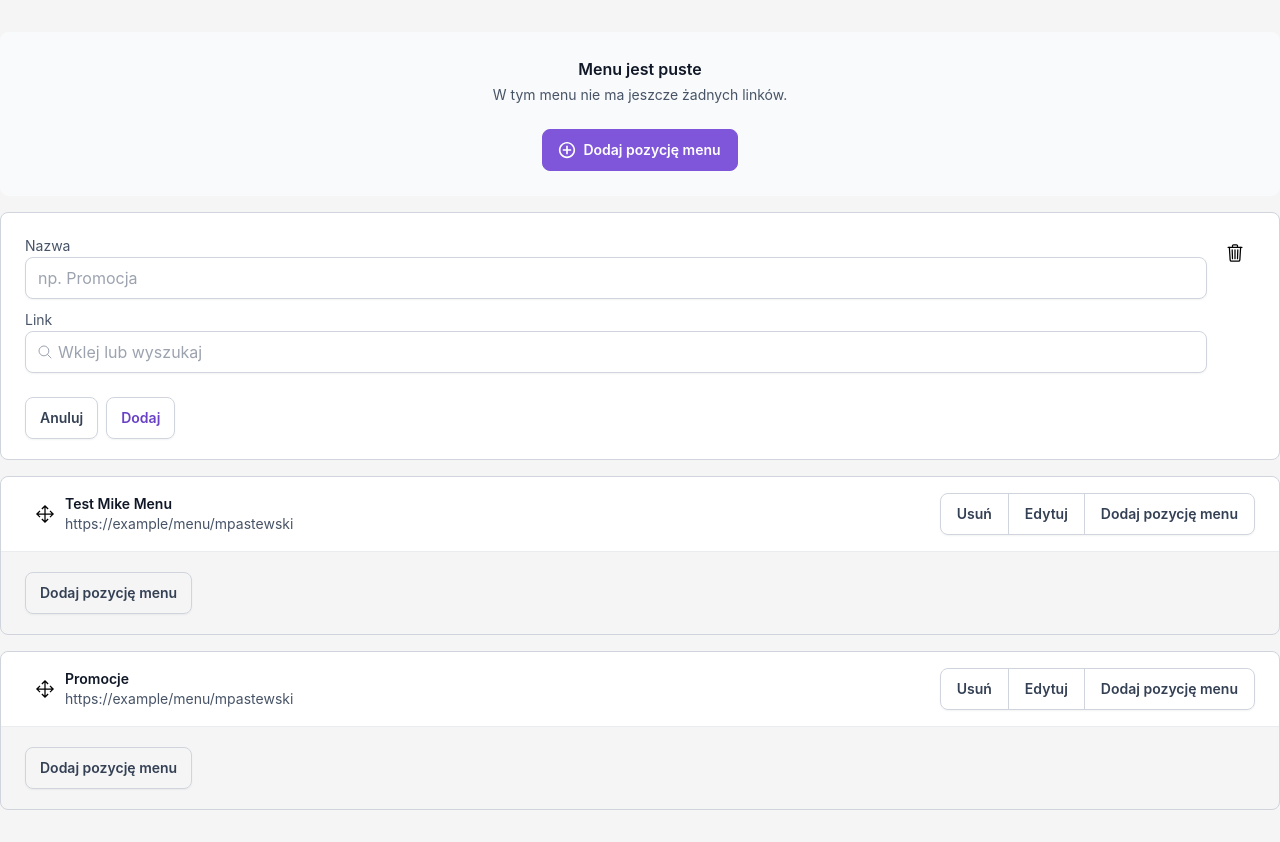
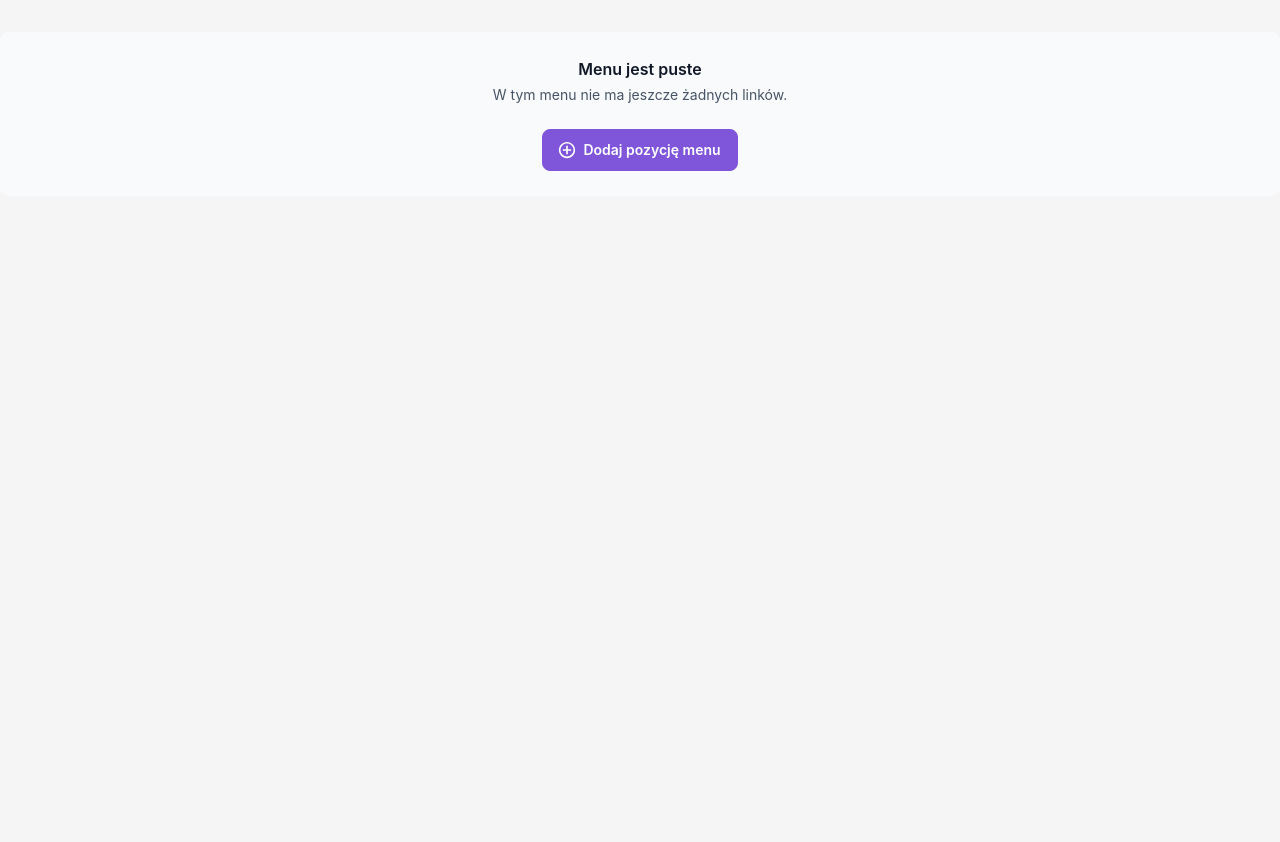
Before and after one commit to michalPastewski/droplo, a Next.js app: page /navigations in a window 1280 px wide. After the commit the page ends 800 px from the top, so only its background shows below. Built offline with nearby package versions, Linux system fonts and the light colour scheme.

Commit message:
DROPLO: add the logic for add new menu form.
- add functionality for a button in the header component
- improve the add-menu-form component
- rewrite the context provider to tackle the add and delete menu from data/state (by introducing reducer)

```diff
--- a/src/app/lib/dataContext.tsx
+++ b/src/app/lib/dataContext.tsx
@@ -1,32 +1,36 @@
-'use client'
-import { createContext, Dispatch, ReactNode, SetStateAction, useState } from 'react';
+'use client';
 
+import { createContext, ReactNode, useContext, useReducer } from 'react';
+
+interface DataContextProps {data: MenuData[]; dispatch: React.Dispatch<Action> };
 interface MenuData { id: string; name: string; url: string; menus: MenuData[] };
+type Action = { type: 'ADD_MENU'; payload: MenuData } | { type: 'DELETE_MENU'; payload: string };
 
-const initialState: MenuData[] = [
-   {
-      id: '001',
-      name: 'Test Mike Menu',
-      url: 'https://example/menu/mpastewski',
-      menus: []
-   },
-   {
-      id: '002',
-      name: 'Promocje',
-      url: 'https://example/menu/mpastewski',
-      menus: []
-   }
-];
-
-interface DataContextProps {data: MenuData[]; setData: Dispatch<SetStateAction<MenuData[]>>;}
 const DataContext = createContext<DataContextProps | undefined>(undefined);
 
+const menuReducer = (data: MenuData[], action: Action): MenuData[] => {
+   switch (action.type) {
+      case 'ADD_MENU':
+         return [...data, action.payload];
+      case 'DELETE_MENU':
+         return data.filter(menu => menu.id !== action.payload);
+      default:
+         throw new Error('Unhandled action type');
+   }
+};
+
 const DataContextProvider = ({children}: {children: ReactNode}) => {
-   const [data, setData] = useState<MenuData[]>(initialState);
+   const [data, dispatch] = useReducer(menuReducer, []);
 
    return (
-      <DataContext.Provider value={{data, setData}}>{children}</DataContext.Provider>
+      <DataContext.Provider value={{data, dispatch}}>{children}</DataContext.Provider>
    );
 };
 
-export { DataContext, DataContextProvider };
+const useMenus = () => {
+   const context = useContext(DataContext);
+   if (!context) throw new Error('useMenu must be used within a MenuProvider');
+   return context;
+};
+
+export { useMenus, DataContextProvider };
--- a/src/app/navigations/page.tsx
+++ b/src/app/navigations/page.tsx
@@ -1,18 +1,17 @@
 'use client'
-import { useContext } from 'react';
-import { DataContext } from '../lib/dataContext';
+import { useState } from 'react';
 import { NavigationMenu } from '../../ui/NavigationMenu';
+import { NavCards } from '../ui/navigationCards/NavCards';
 import { AddMenuForm } from '../ui/navigationForm/AddMenuForm';
-import { NavCards } from '../ui/navigationCards/NavCards';
 
 
 export default function NavigationsList() {
-  const {data, setData} = useContext(DataContext);
+  const [addMenu, setAddMenu] = useState(false);
 
    return (
        <main className="md:container md:mx-auto my-8 flex_center flex-col gap-4">
-        <NavigationMenu />
-        <AddMenuForm />
+        <NavigationMenu  isAddForm={setAddMenu} />
+        {addMenu && <AddMenuForm onClose={setAddMenu} />}
         <NavCards />
        </main>
    );
--- a/src/app/ui/navigationCards/NavCards.tsx
+++ b/src/app/ui/navigationCards/NavCards.tsx
@@ -1,11 +1,10 @@
 'use client'
 
-import { useContext } from 'react';
-import { DataContext } from '../../lib/dataContext';
+import { useMenus } from '../../lib/dataContext';
 import { NavCard } from './NavCard';
 
 export const NavCards = () => {
-   const {data} = useContext(DataContext);
+  const {data} = useMenus();
 
   return (
     data.map((nav) => {
--- a/src/app/ui/navigationForm/AddMenuForm.tsx
+++ b/src/app/ui/navigationForm/AddMenuForm.tsx
@@ -1,20 +1,65 @@
+'use client';
+
+import { useRef } from 'react';
 import { IoTrashOutline } from "react-icons/io5";
+import { useMenus } from '../../lib/dataContext';
+import { FormButton } from './FormButton';
 import { FormInput } from './FormInput';
-import { FormButton } from './FormButton';
 
-export const AddMenuForm = () => {
+interface AddMenuFormProps {
+  onClose: (value: boolean) => void;
+}
+
+export const AddMenuForm: React.FC<AddMenuFormProps> = ({onClose}) => {
+  const { dispatch } = useMenus();
+  const nameInputRef = useRef<HTMLInputElement>(null);
+  const urlInputRef = useRef<HTMLInputElement>(null);
+
+  const handleSubmit = (e: React.FormEvent) => {
+    e.preventDefault();
+
+    const newMenu = {
+      id: new Date().valueOf().toString(),
+      name: nameInputRef.current!.value,
+      url: urlInputRef.current!.value,
+      menus: []
+    }
+
+    dispatch({type: 'ADD_MENU', payload: newMenu});
+    onClose(false);
+  }
+
+  const handleClose = (e: React.MouseEvent<HTMLButtonElement>) => {
+    e.preventDefault();
+    onClose(false);
+  };
+
+  const handleDelete = (id: string) => {
+    if(id) dispatch({type: 'DELETE_MENU', payload: id});
+    onClose(false);
+  }
+
    return (
-       <form action="" className='container mx-auto py-5 px-6 form_grid border_primary bg-bg-primary' style={{ gridTemplateColumns: '1fr auto 40px', gridTemplateRows: 'auto 1fr' }}>
+       <form onSubmit={handleSubmit} className='container mx-auto py-5 px-6 form_grid border_primary bg-bg-primary' style={{ gridTemplateColumns: '1fr auto 40px', gridTemplateRows: 'auto 1fr' }}>
          <section className='flex flex-col gap-2 col-span-2'>
-           <FormInput label='Nazwa' placeholder='np. Promocja' />
-           <FormInput label='Link' placeholder='Wklej lub wyszukaj' isIcon='true'/>
+           <FormInput
+              label='Nazwa'
+              placeholder='np. Promocja'
+              ref={nameInputRef}
+            />
+           <FormInput
+              label='Link'
+              placeholder='Wklej lub wyszukaj'
+              isIcon='true'
+              ref={urlInputRef}
+            />
          </section>
          <div className="">
-           <IoTrashOutline  className="size-10 p-2.5"/>
+           <IoTrashOutline  className="size-10 p-2.5" onClick={() => handleDelete("")} />
          </div>
          <section className="col-span-1 row-span-1 flex gap-2">
-           <FormButton label='Anuluj' />
-           <FormButton label='Dodaj' submit='true' />
+           <FormButton label='Anuluj' onClick={(e)=> handleClose(e)} type="button" />
+           <FormButton label='Dodaj' submit='true' type="submit" />
          </section>
        </form>
    )
--- a/src/app/ui/navigationForm/FormButton.tsx
+++ b/src/app/ui/navigationForm/FormButton.tsx
@@ -1,9 +1,20 @@
-interface FormButtonProps { label: string; submit?: string;}
+interface FormButtonProps {
+   label: string;
+   submit?: string;
+   type?: 'button' | 'submit';
+   onClick?: (e: React.MouseEvent<HTMLButtonElement>) => void;
+};
 
-export const FormButton: React.FC<FormButtonProps> = ({label, submit}) => {
-const textColor = submit ? 'text-submit-color' : 'text-secondary-color';
+export const FormButton: React.FC<FormButtonProps> = ({ label, submit, type = 'button', onClick }) =>  {
+     const textColor = submit ? 'text-submit-color' : 'text-secondary-color';
 
-return (
-   <button className={`px-3.5 py-2.5 border_primary shadow-base-shadow font-semibold text-sm ${textColor}`}>{label}</button>
-)
-}
+   return (
+      <button
+         type={type}
+         onClick={onClick}
+         className={`px-3.5 py-2.5 border_primary shadow-base-shadow font-semibold text-sm ${textColor}`}
+      >
+         {label}
+      </button>
+   )
+};
--- a/src/app/ui/navigationForm/FormInput.tsx
+++ b/src/app/ui/navigationForm/FormInput.tsx
@@ -1,23 +1,40 @@
+'use client';
+
+import { forwardRef} from 'react';
 import { IoSearchOutline } from "react-icons/io5";
 
 
 interface FormInputProps {label: string, placeholder: string, isIcon?: string};
 
-export const FormInput: React.FC<FormInputProps> = ({label, placeholder, isIcon}) => {
+export const FormInput= forwardRef<HTMLInputElement, FormInputProps>(function FormInput(props, ref) {
+  const {label, isIcon, ...otherProps} = props;
+
  return (
    <div className="relative">
-     <label className="text-sm text-primary-color">{label}</label>
+     <label htmlFor={label} className="text-sm text-primary-color">{label}</label>
      <div className="flex items-center">
        {isIcon
        ?
          <>
            <IoSearchOutline className="absolute left-3 text-gray-400" />
-           <input type="text" className="border_primary py-2 px-3 pl-8 shadow-base-shadow placeholder-placeholder-color w-full" placeholder={placeholder}/>
+           <input
+              id={label}
+              className="border_primary py-2 px-3 pl-8 shadow-base-shadow placeholder-placeholder-color w-full"
+              type="text"
+              ref={ref}
+              {...otherProps}
+            />
          </>
        :
-         <input type="text" className="border_primary py-2 px-3 shadow-base-shadow placeholder-placeholder-color w-full" placeholder={placeholder}/>
+         <input
+          id={label}
+          className="border_primary py-2 px-3 shadow-base-shadow placeholder-placeholder-color w-full"
+          type="text"
+          ref={ref}
+          {...otherProps}
+         />
        }
      </div>
    </div>
  )
-}
+});
--- a/src/ui/NavigationMenu.tsx
+++ b/src/ui/NavigationMenu.tsx
@@ -1,13 +1,19 @@
 import { IoMdAddCircleOutline } from "react-icons/io";
 
-export const NavigationMenu = () => {
+interface NavigationMenuProps {
+  isAddForm: (value: boolean) => void;
+}
+
+export const NavigationMenu: React.FC<NavigationMenuProps> = ({isAddForm}) => {
+  const handleClick = () => isAddForm(true);
+
    return (
      <header className="container mx-xl flex_center flex-col gap-6 mt-8 px-4 py-6 bg-bg-secondary border_secondary rounded-lg">
        <section className="container mx-w-header flex_center flex-col gap-1">
          <h2 className="text-base font-semibold text-header-color">Menu jest puste</h2>
          <p className="text-sm font-normal text-primary-color">W tym menu nie ma jeszcze żadnych linków.</p>
        </section>
-       <button className="flex_center gap-1 py-2.5 px-3.5 border border-primary-button-color rounded-lg bg-primary-button text-white shadow-button-shadow">
+       <button className="flex_center gap-1 py-2.5 px-3.5 border border-primary-button-color rounded-lg bg-primary-button text-white shadow-button-shadow" onClick={handleClick}>
          <IoMdAddCircleOutline className="size-5"/><span className="px-0.5 text-sm font-semibold">Dodaj pozycję menu</span></button>
      </header>
    )
```
Lines whose indentation alone changed are shown as unchanged.
